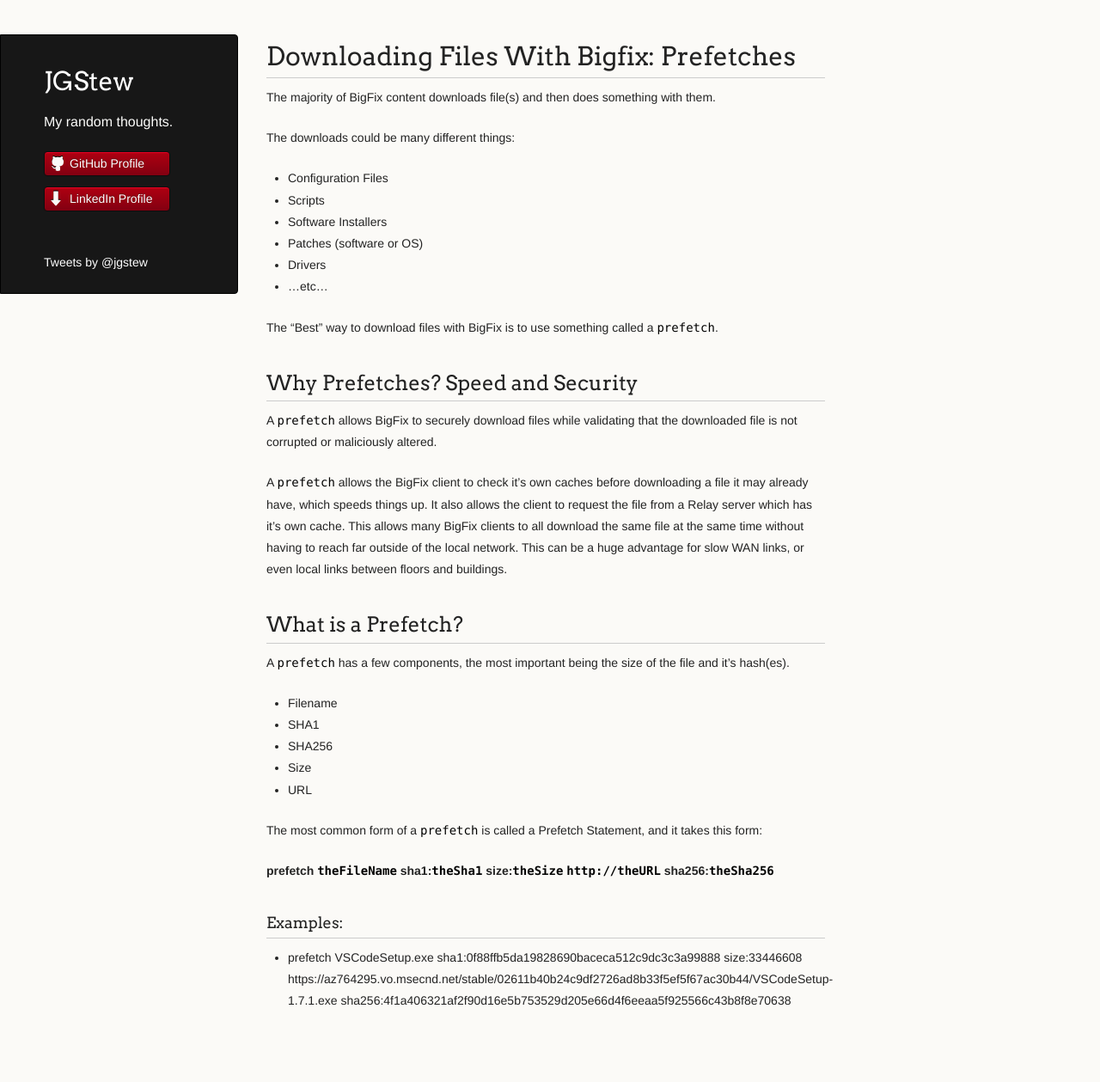
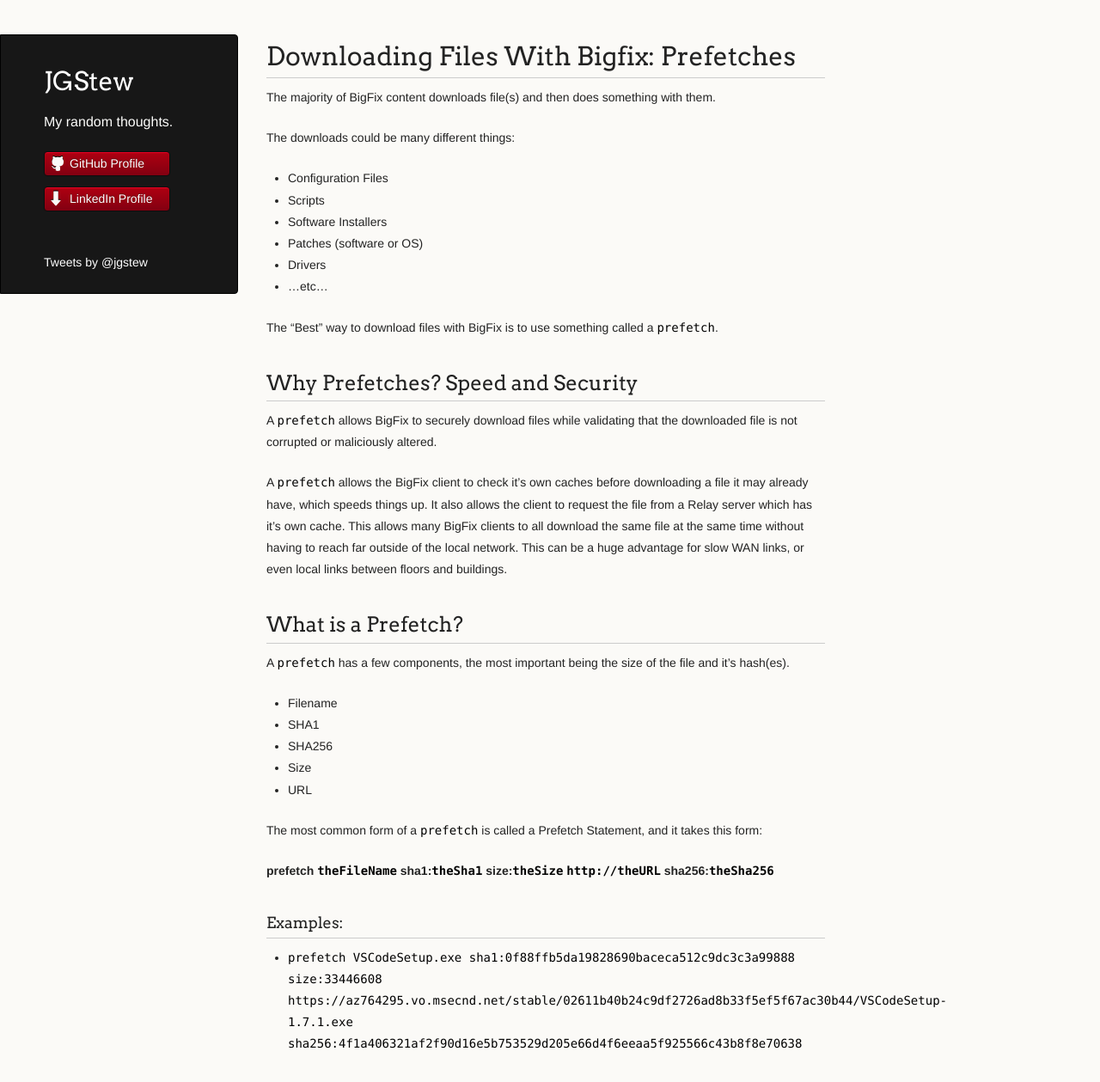
Before and after one commit to jgstew/jgstew.github.io, a Jekyll site: the page built from _posts/2016-11-21-Downloading-Files-with-BigFix:-Prefetches.md, in a window 1280 px wide and 1300 px high. Shown: the top 1259 px of the window at 86% size. Built offline with Jekyll 4.4.1, drawn with Linux system fonts in a browser that asks for light colours; comment, search, counter and statistics services are not loaded.

Commit message:
Update 2016-11-21-Downloading-Files-with-BigFix:-Prefetches.md

```diff
--- a/_posts/2016-11-21-Downloading-Files-with-BigFix:-Prefetches.md
+++ b/_posts/2016-11-21-Downloading-Files-with-BigFix:-Prefetches.md
@@ -33,4 +33,4 @@ The most common form of a `prefetch` is called a Prefetch Statement, and it take
 
 ### Examples:
 
-- prefetch VSCodeSetup.exe sha1:0f88ffb5da19828690baceca512c9dc3c3a99888 size:33446608 https://az764295.vo.msecnd.net/stable/02611b40b24c9df2726ad8b33f5ef5f67ac30b44/VSCodeSetup-1.7.1.exe sha256:4f1a406321af2f90d16e5b753529d205e66d4f6eeaa5f925566c43b8f8e70638
+- `prefetch VSCodeSetup.exe sha1:0f88ffb5da19828690baceca512c9dc3c3a99888 size:33446608 https://az764295.vo.msecnd.net/stable/02611b40b24c9df2726ad8b33f5ef5f67ac30b44/VSCodeSetup-1.7.1.exe sha256:4f1a406321af2f90d16e5b753529d205e66d4f6eeaa5f925566c43b8f8e70638`
```
